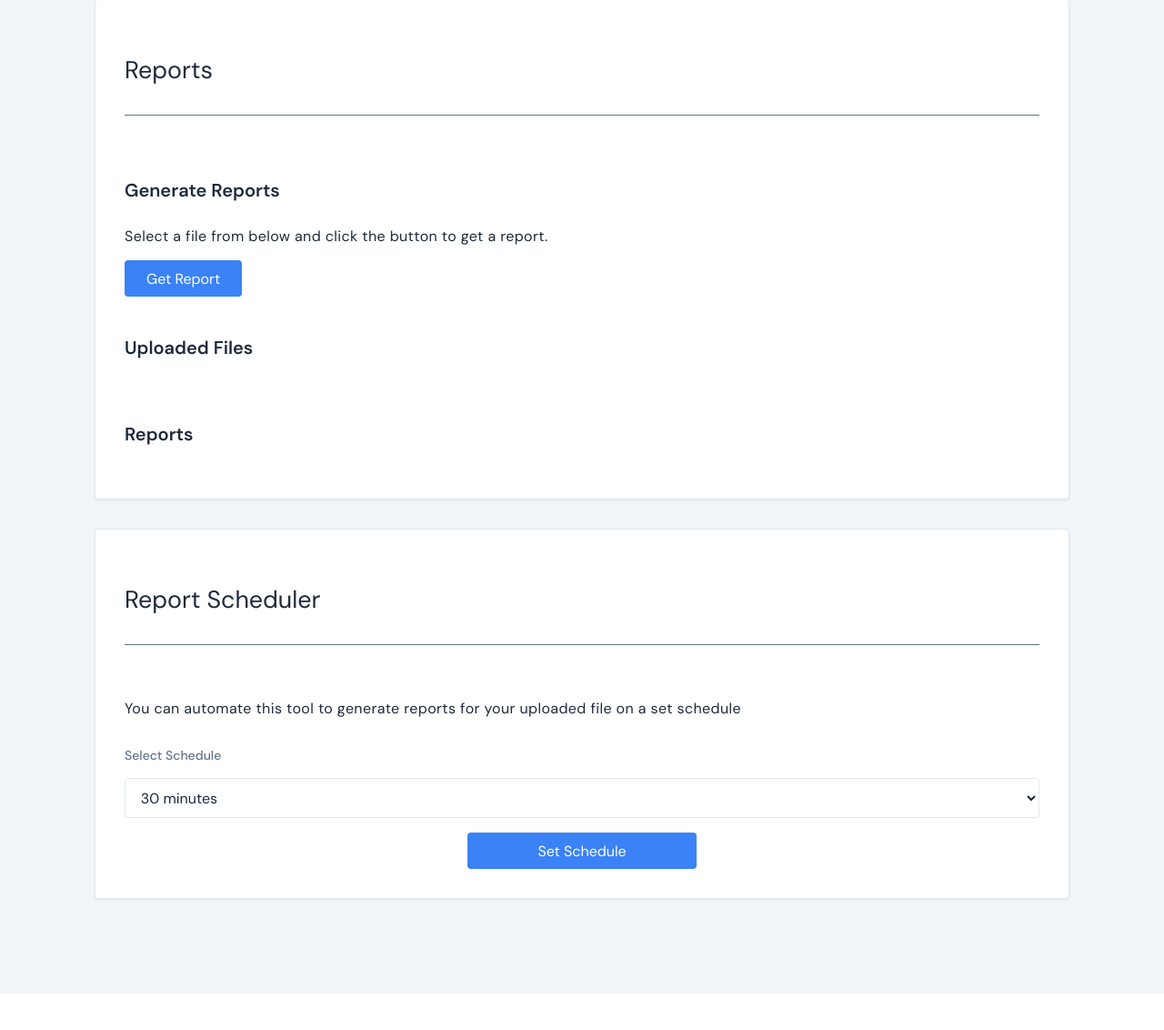
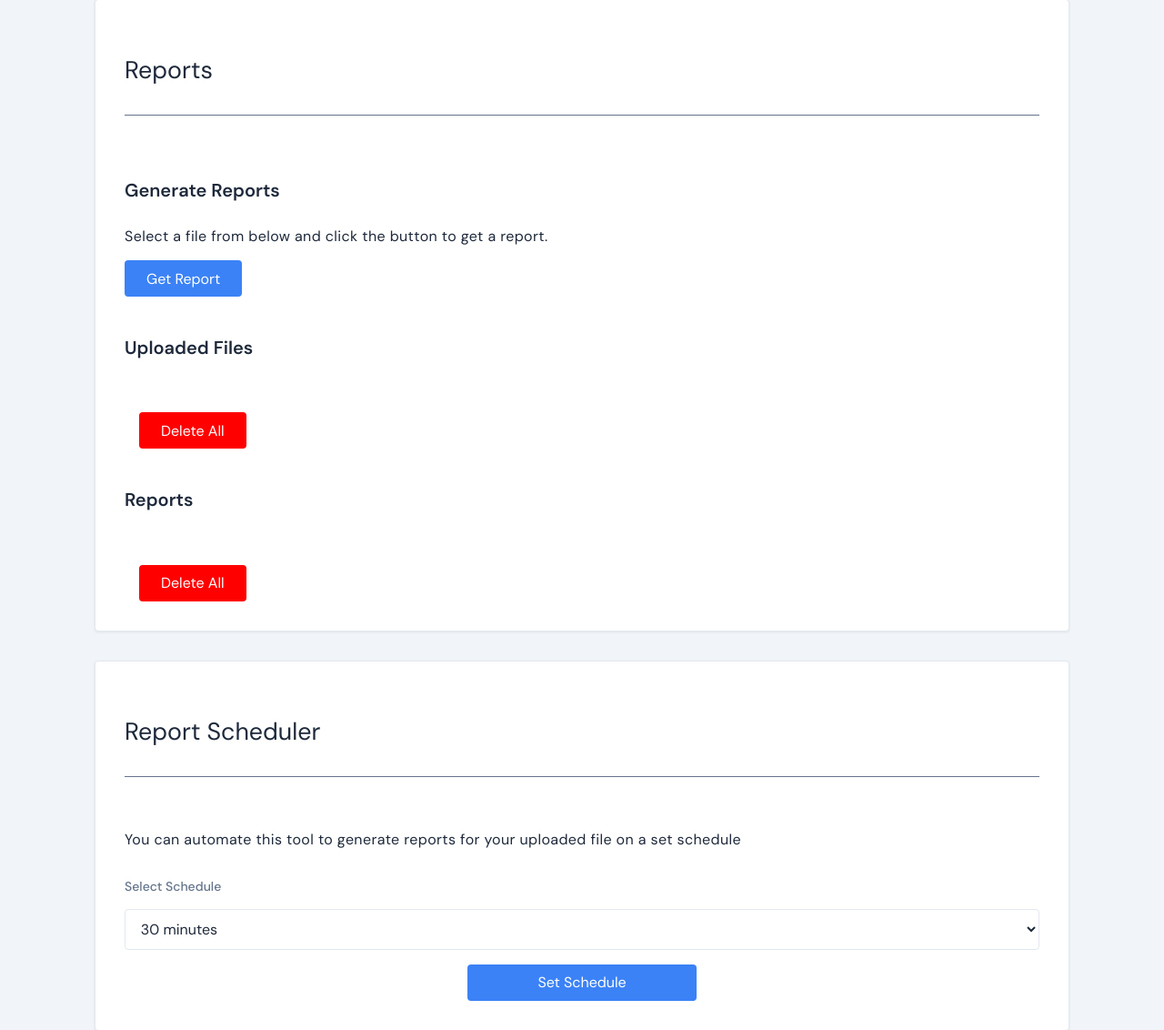
Before and after one commit to Jason-Donmoyer/Business-Operations-Automator, a FastAPI app: page / in a window 1280 px wide. Shown: the part 912-2044 px from the top of the page at 91% size. Before the commit the page ends 2004 px from the top, so only its background shows below. Run offline with FastAPI, Linux system fonts and the light colour scheme.

Commit message:
Added delete all buttons for uploads and reports

```diff
--- a/static/css/styles.css
+++ b/static/css/styles.css
@@ -165,10 +165,24 @@
     cursor: pointer;
 }
 
+.delete-upload-btn {
+    margin-left: auto;
+}
+
+.delete-report-btn {
+    width: 25%;
+}
+
 .set-name-btn,
 .schedule-btn {
     width: 25%;
     align-self: center;
+}
+
+.delete-all-btn {
+    background-color: red;
+    margin-left: 1rem;
+    margin-top: 2rem;
 }
 
 button:hover {
@@ -178,6 +192,13 @@
 .report-file-container {
     display: flex;
     flex-direction: column;
+}
+
+.report-link-container {
+    display: flex;
+    flex-direction: column;
+    gap: 1rem;
+    padding: 1rem;
 }
 
 .stats-row,
--- a/static/js/dashboard.js
+++ b/static/js/dashboard.js
@@ -15,6 +15,8 @@
 const modalOverlay = document.getElementById('modal-overlay');
 const modalContent = document.getElementById('modal-content');
 const modalCloseButton = document.getElementById('modal-close');
+const deleteAllReportsButton = document.getElementById('delete-all-reports-btn');
+const deleteAllUploadsButton = document.getElementById('delete-all-uploads-btn');
 
 function createReportLinks(filename, data) {
     modalContent.innerHTML = ''
@@ -121,9 +123,21 @@
         const checkbox = document.createElement('input');
         checkbox.type = 'checkbox';
         checkbox.value = filename;
+        const deleteUploadButton = document.createElement('button');
+        deleteUploadButton.innerHTML = 'Delete File';
+        deleteUploadButton.className = 'delete-upload-btn';
         uploadFileContainer.appendChild(checkbox);
         uploadFileContainer.appendChild(uploadFile);
+        uploadFileContainer.appendChild(deleteUploadButton);
         uploads.appendChild(uploadFileContainer);
+        // Delete upload button
+        deleteUploadButton.addEventListener('click', () => {
+            if (!confirm('Are you sure you want to delete this file?')) return;
+            uploadFileContainer.remove();
+            const savedUploads = JSON.parse(localStorage.getItem('uploads'));
+            const updatedUploads = savedUploads.filter(uploads => uploads !== filename);
+            localStorage.setItem('uploads', JSON.stringify(updatedUploads));
+        });
     });
 }
 
@@ -131,12 +145,27 @@
     const savedReports = JSON.parse(localStorage.getItem('reports'));
     Object.entries(savedReports).forEach(([filename, data]) => {
         reportStore[filename] = data;
+        const reportLinkContainer = document.createElement('div');
+        reportLinkContainer.className = 'report-link-container';
         const reportLink = document.createElement('a');
         reportLink.className = 'report-link';
         reportLink.innerHTML = filename;
-        reports.appendChild(reportLink);
+        reportLinkContainer.appendChild(reportLink);
         reportLink.addEventListener('click', () => {
             createReportLinks(filename, data);
+        });
+        const deleteReportButton = document.createElement('button');
+        deleteReportButton.innerHTML = 'Delete Report';
+        deleteReportButton.className = 'delete-report-btn';
+        reportLinkContainer.appendChild(deleteReportButton);
+        reports.appendChild(reportLinkContainer);
+        deleteReportButton.addEventListener('click', () => {
+            if (!confirm("Are you sure you want to delete this report?")) return;
+            reportLinkContainer.remove();
+            const savedReports = JSON.parse(localStorage.getItem('reports'));
+            delete savedReports[filename];
+            localStorage.setItem('reports', JSON.stringify(savedReports));
+            delete reportStore[filename];
         });
     });
 }
@@ -181,6 +210,8 @@
     })
     .then(data => {
         console.log(data);
+        const savedUploads = JSON.parse(localStorage.getItem('uploads') || '[]');
+        if (savedUploads.includes(filename)) return;
         uploadStatus.style.display = 'inline-block';
         uploadStatus.innerHTML = 'upload successful!';
         uploadStatus.className = 'success';
@@ -195,12 +226,24 @@
         const checkbox = document.createElement('input');
         checkbox.type = 'checkbox';
         checkbox.value = filename;
+        const deleteUploadButton = document.createElement('button');
+        deleteUploadButton.innerHTML = 'Delete File';
+        deleteUploadButton.className = 'delete-upload-btn';
         uploadFileContainer.appendChild(checkbox);
         uploadFileContainer.appendChild(uploadFile);
+        uploadFileContainer.appendChild(deleteUploadButton);
         uploads.appendChild(uploadFileContainer);
-        const savedUploads = JSON.parse(localStorage.getItem('uploads') || '[]');
         savedUploads.push(filename);
         localStorage.setItem('uploads', JSON.stringify(savedUploads));
+        // Delete upload button
+        deleteUploadButton.addEventListener('click', () => {
+            if (!confirm('Are you sure you want to delete this file?')) return;
+            uploadFileContainer.remove();
+            const savedUploads = JSON.parse(localStorage.getItem('uploads'));
+            // console.log(typeof savedUploads, savedUploads);
+            const updatedUploads = savedUploads.filter(uploads => uploads !== filename);
+            localStorage.setItem('uploads', JSON.stringify(updatedUploads));
+        });
     })
     .catch(error => {
         uploadStatus.style.display = 'inline-block';
@@ -222,6 +265,7 @@
     }
     checkedValue.forEach(checkbox => {
         const filename = checkbox.value;
+        if (reportStore[filename]) return;
         fetch(`/report?file_name=${filename}`, {
             method: 'GET'
         })
@@ -231,19 +275,50 @@
         })
         .then(data => {
             console.log(data);
+            const reportLinkContainer = document.createElement('div');
+            reportLinkContainer.className = 'report-link-container';
             const reportLink = document.createElement('a');
             reportLink.className = 'report-link';
             reportLink.innerHTML = filename;
             reportStore[filename] = data;
             localStorage.setItem('reports', JSON.stringify(reportStore));
-            reports.appendChild(reportLink);
+            const deleteReportButton = document.createElement('button');
+            deleteReportButton.innerHTML = 'Delete Report';
+            deleteReportButton.className = 'delete-report-btn';
+            reportLinkContainer.appendChild(reportLink);
+            reportLinkContainer.appendChild(deleteReportButton);
+            reports.appendChild(reportLinkContainer);
             reportLink.addEventListener('click', (e) => {
                 createReportLinks(filename, data);
             });
+            deleteReportButton.addEventListener('click', () => {
+                if (!confirm("Are you sure you want to delete this report?")) return;
+                reportLinkContainer.remove();
+                const savedReports = JSON.parse(localStorage.getItem('reports'));
+                delete savedReports[filename];
+                localStorage.setItem('reports', JSON.stringify(savedReports));
+                delete reportStore[filename];
+            });
+
         });
     });
 });
 
+// Delete all buttons
+deleteAllUploadsButton.addEventListener('click', () => {
+    if (!uploads.hasChildNodes()) return;
+    if (!confirm("Are you sure you want to delete all uploads?")) return;
+    uploads.innerHTML = '';
+    localStorage.removeItem('uploads');
+});
+
+deleteAllReportsButton.addEventListener('click', () => {
+    if (!reports.hasChildNodes()) return;
+    if (!confirm("Are you sure you want to delete all reports?")) return;
+    reports.innerHTML = '';
+    Object.keys(reportStore).forEach(key => delete reportStore[key]);
+    localStorage.removeItem('reports');
+});
 
 // Set Schedule Event Listener
 scheduleButton.addEventListener('click', () => {
@@ -277,7 +352,14 @@
 });
 
 
-
+// Close modal button
 modalCloseButton.addEventListener('click', () => {
     modalOverlay.style.display = 'none';
 });
+
+// if (reports.hasChildNodes()) {
+//     const deleteAllReportsButton = document.createElement('button');
+//     deleteAllReportsButton.innerHTML = 'Delete All';
+//     deleteAllReportsButton.className = 'delete-all-btn';
+//     reports.appendChild(deleteAllReportsButton);
+// }
--- a/templates/dashboard.html
+++ b/templates/dashboard.html
@@ -37,10 +37,13 @@
             <div>
                 <h4>Uploaded Files</h4>
                 <div id="uploads"></div>
+                <button id="delete-all-uploads-btn" class="delete-all-btn">Delete All</button>
             </div>
             <div>
                 <h4>Reports</h4>
-                <div id="reports"></div>
+                <div id="reports">
+                </div>
+                <button id="delete-all-reports-btn" class="delete-all-btn">Delete All</button>
             </div>
         </section>
         <section class="card">
```
